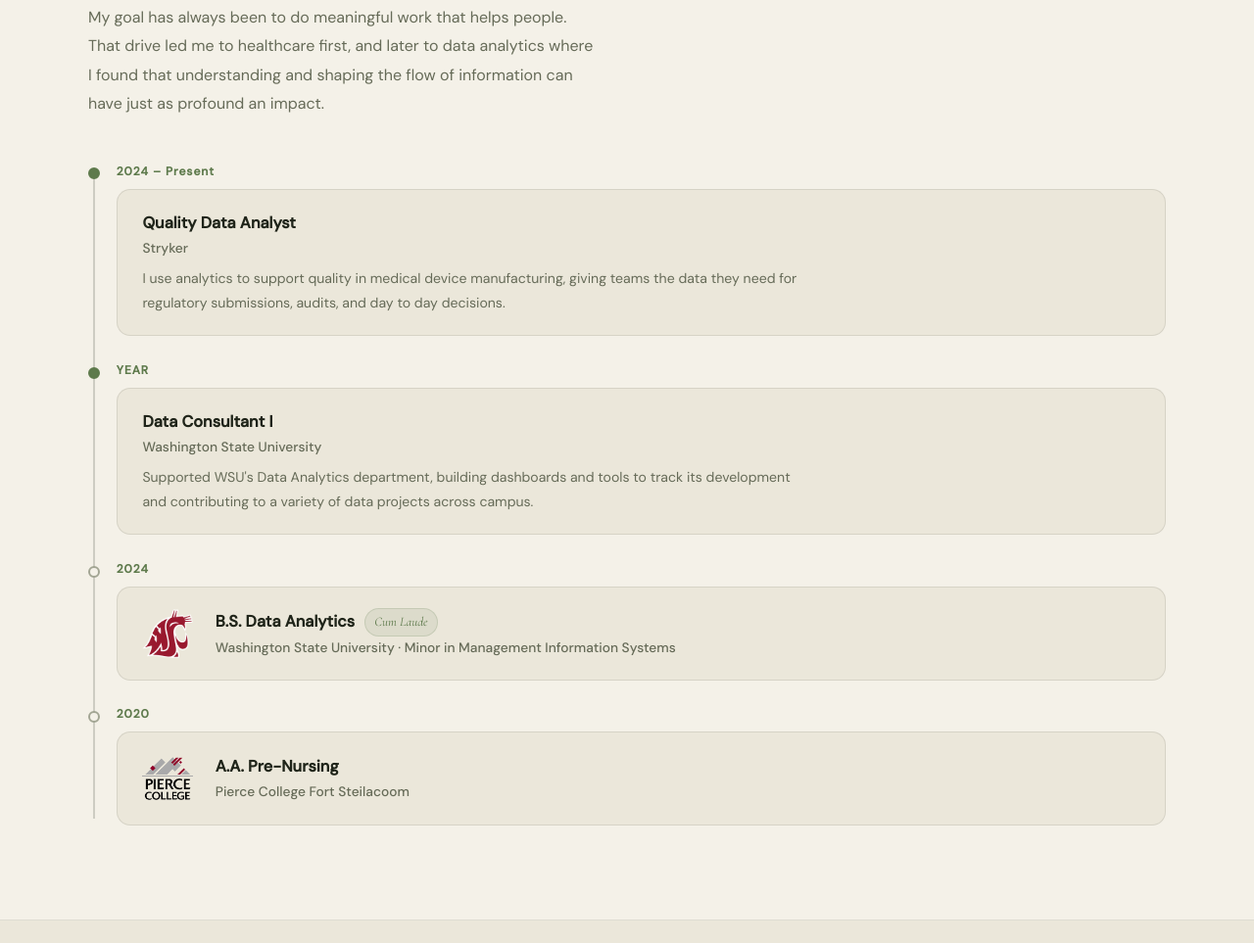
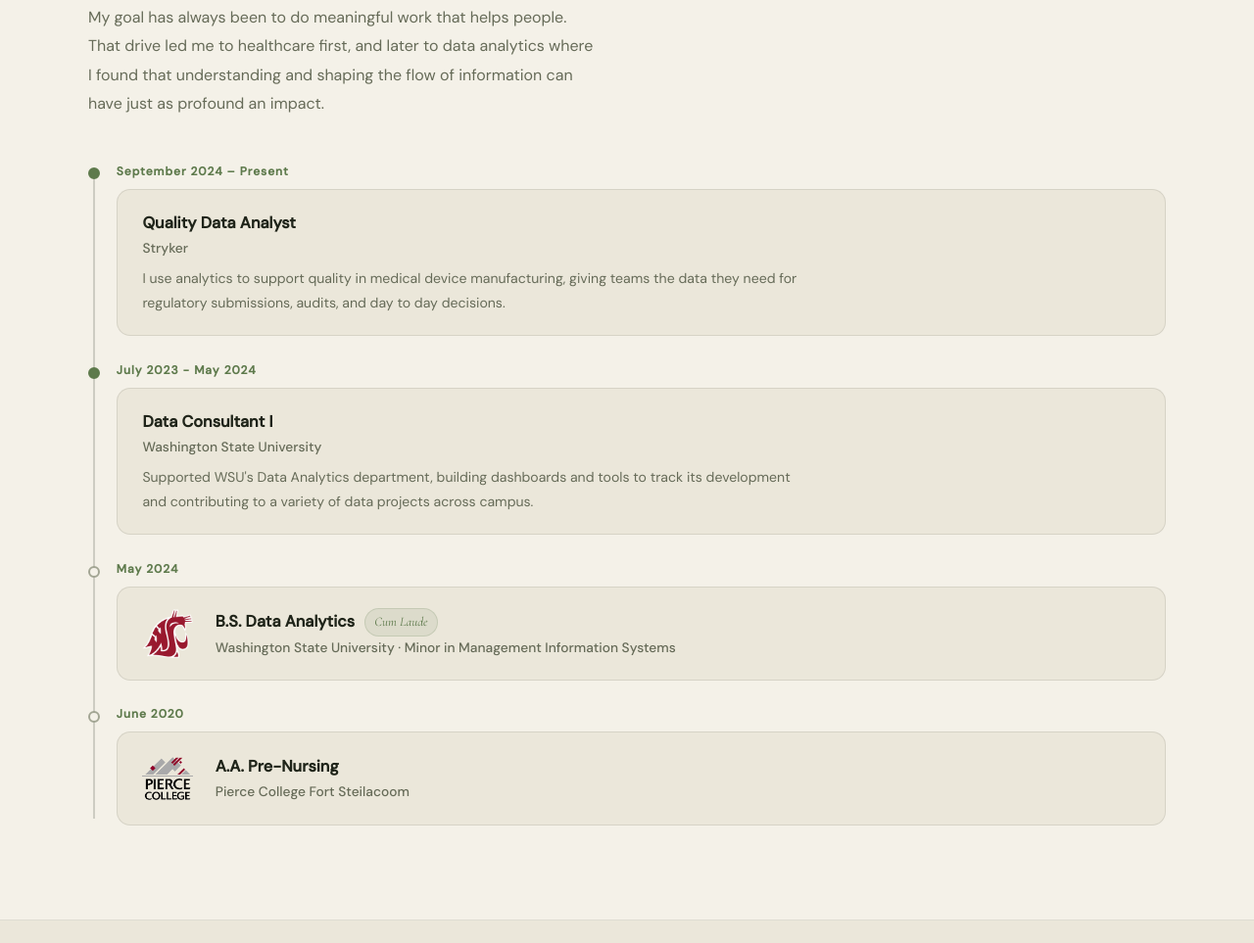
Before and after one commit to Jade010/Jade010.github.io, a plain HTML site: page index.html in a window 1280 px wide. Shown: the part 2013-2976 px from the top of the page at 98% size. Drawn offline with nearby package versions, Linux system fonts and the light colour scheme.

Commit message:
Update index.html

```diff
--- a/index.html
+++ b/index.html
@@ -179,7 +179,7 @@
       <ol class="timeline">
 
         <li class="tl-item tl-work reveal">
-          <div class="tl-year">2024 – Present</div>
+          <div class="tl-year">September 2024 – Present</div>
           <div class="tl-card">
             <div class="tl-body">
               <h3>Quality Data Analyst</h3>
@@ -190,7 +190,7 @@
         </li>
 
         <li class="tl-item tl-work reveal">
-          <div class="tl-year">YEAR</div>
+          <div class="tl-year">July 2023 - May 2024</div>
           <div class="tl-card">
             <div class="tl-body">
               <h3>Data Consultant I</h3>
@@ -201,7 +201,7 @@
         </li>
 
         <li class="tl-item reveal">
-          <div class="tl-year">2024</div>
+          <div class="tl-year">May 2024</div>
           <div class="tl-card">
             <img src="Images/Washington_State_Cougars_logo.png" alt="Washington State University logo" class="tl-logo" />
             <div class="tl-body">
@@ -212,7 +212,7 @@
         </li>
 
         <li class="tl-item reveal">
-          <div class="tl-year">2020</div>
+          <div class="tl-year">June 2020</div>
           <div class="tl-card">
             <img src="Images/piercecollegelogo.png" alt="Pierce College Fort Steilacoom logo" class="tl-logo" />
             <div class="tl-body">
```
